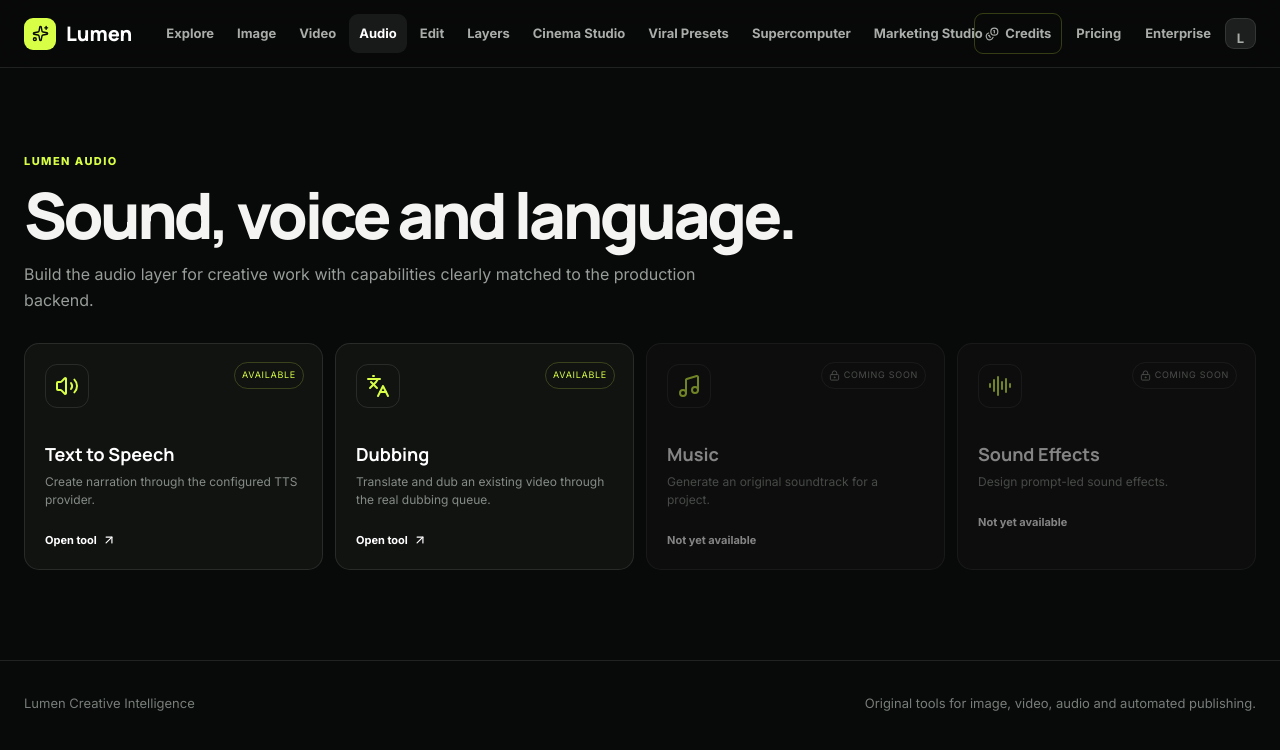
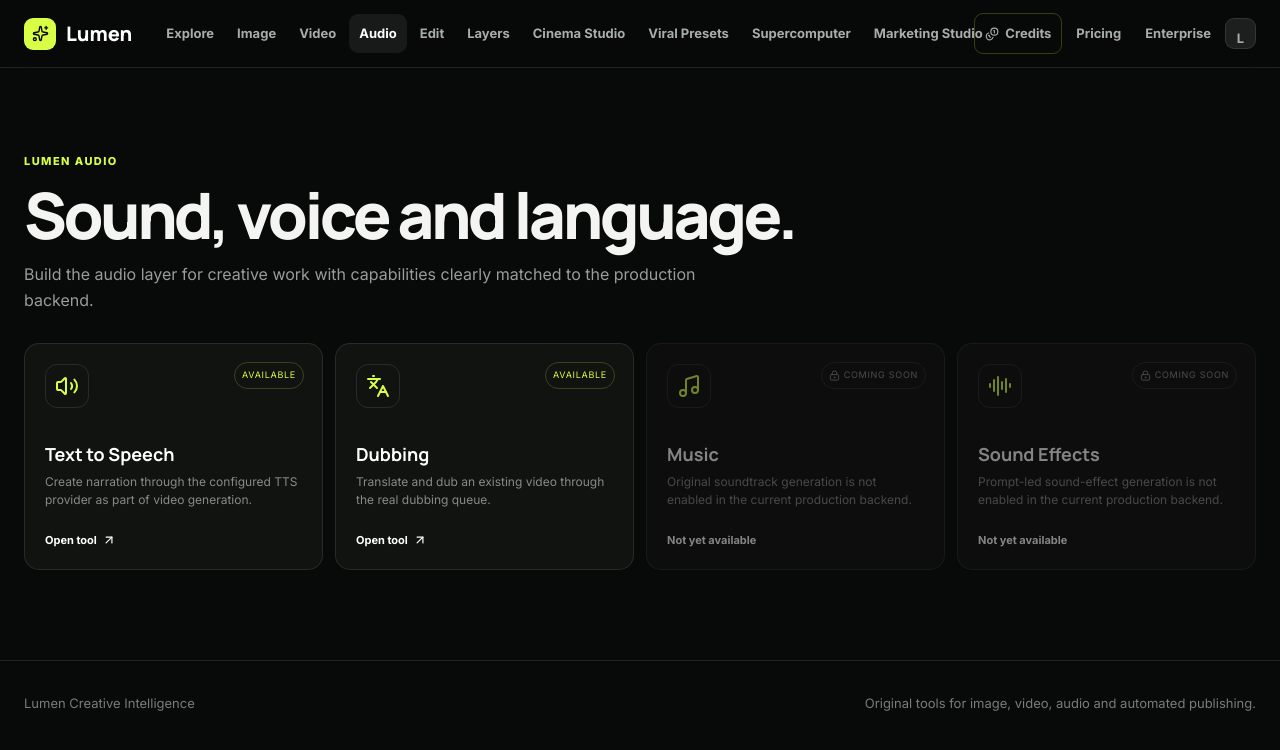
Before and after one commit to aalgume2-ship-it/auto-publisher-ai, a Next.js app in the folder apps/web/: page /audio in a window 1280 px wide. Shown: the top 750 px of the page. Built offline with nearby package versions, Linux system fonts and the light colour scheme.

Commit message:
fix(web): remove dead audio tool destinations

```diff
--- a/apps/web/src/app/audio/page.tsx
+++ b/apps/web/src/app/audio/page.tsx
@@ -1,2 +1,11 @@
-import { AudioLines,Languages,Music,Volume2 } from 'lucide-react';import { PlatformShell,PageHero,ToolCard } from '../../components/creative/CreativePlatform';
-export default function Audio(){return <PlatformShell><PageHero eyebrow="Lumen Audio" title="Sound, voice and language." description="Build the audio layer for creative work with capabilities clearly matched to the production backend."/><div className="cp-tool-grid"><ToolCard icon={<Volume2/>} title="Text to Speech" description="Create narration through the configured TTS provider." href="/video"/><ToolCard icon={<Languages/>} title="Dubbing" description="Translate and dub an existing video through the real dubbing queue." href="/dashboard/library"/><ToolCard icon={<Music/>} title="Music" description="Generate an original soundtrack for a project." href="#" available={false}/><ToolCard icon={<AudioLines/>} title="Sound Effects" description="Design prompt-led sound effects." href="#" available={false}/></div></PlatformShell>}
+import { AudioLines,Languages,Music,Volume2 } from 'lucide-react';
+import { PlatformShell,PageHero,ToolCard } from '../../components/creative/CreativePlatform';
+export default function Audio(){return <PlatformShell>
+  <PageHero eyebrow="Lumen Audio" title="Sound, voice and language." description="Build the audio layer for creative work with capabilities clearly matched to the production backend."/>
+  <div className="cp-tool-grid">
+    <ToolCard icon={<Volume2/>} title="Text to Speech" description="Create narration through the configured TTS provider as part of video generation." href="/video"/>
+    <ToolCard icon={<Languages/>} title="Dubbing" description="Translate and dub an existing video through the real dubbing queue." href="/dashboard/library"/>
+    <ToolCard icon={<Music/>} title="Music" description="Original soundtrack generation is not enabled in the current production backend." href="/dashboard/library" available={false}/>
+    <ToolCard icon={<AudioLines/>} title="Sound Effects" description="Prompt-led sound-effect generation is not enabled in the current production backend." href="/dashboard/library" available={false}/>
+  </div>
+</PlatformShell>}
```
